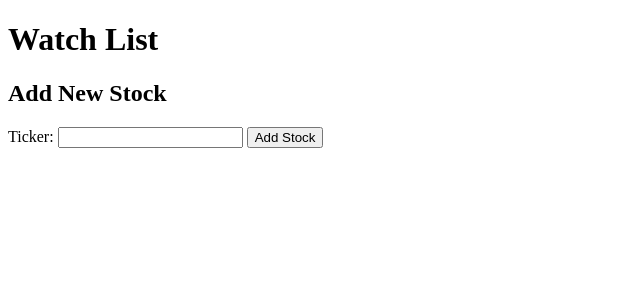
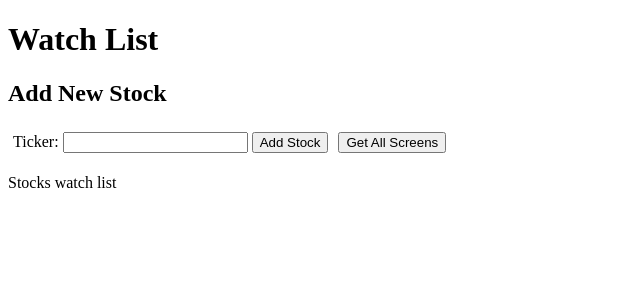
Before and after one commit to yuriyFsd/stockschecker, a Django app: page /bestperf/watchlist in a window 1280 px wide. Shown: the part 66-366 px from the top of the page, without its empty margins (0-640 px from the left). Run offline with Django 5.2, Linux system fonts and the light colour scheme; data comes from the database, SQL or seed files in the repository; tables that the repository leaves empty hold one stand-in row (values such as "Sample post").

Commit message:
get watch screens func

```diff
--- a/bestperf/models.py
+++ b/bestperf/models.py
@@ -46,7 +46,7 @@
         return f"{self.title}"
 
 class WatchCompanies(models.Model):
-    ticker = models.CharField(max_length=10)
+    ticker = models.CharField(max_length=10, unique=True)
     name = models.CharField(max_length=300, blank=True, null=True)
     price = models.CharField(max_length=10, blank=True, null=True)
     sector = models.ForeignKey(Sector, on_delete=models.CASCADE, related_name='watch_list', blank=True, null=True)
--- a/bestperf/templates/bestperformers/watchlist.html
+++ b/bestperf/templates/bestperformers/watchlist.html
@@ -1,13 +1,49 @@
 {% extends "bestperformers/layout.html" %}
+
 {% block body %}
     <h1>Watch List</h1>
 
     <h2>Add New Stock</h2>
 
+    <div style="display: flex;">
+        <div style="margin: 5px;">
             <form action="{% url 'add_new_stock' %}" method="post">
                 {% csrf_token %}
                 <label for="ticker">Ticker:</label>
                 <input type="text" id="ticker" name="ticker" required>
                 <button type="submit">Add Stock</button>
             </form>
+        </div>
+
+        <!-- <button hx-post="/api/submit" hx-trigger="click" hx-target="#response">Send Request</button>
+<div id="response"></div> -->
+
+        <div style="margin: 5px;">
+            <form action="{% url 'getwatchlistallscreens' %}" method="get">
+                {% csrf_token %}
+                <button type="submit">Get All Screens</button>
+            </form>
+        </div>
+        <div id="response"></div>
+    </div>
+
+
+    <p>Stocks watch list</p>
+    <ul>
+        {% for stock in watchlist %}
+            <li>
+                <b>{{ forloop.counter }}. of {{ watchlist|length }}</b>
+                <div style="display:inline-block; color:green; margin: 5px;"><u><b>&nbsp{{ stock.ticker }} : {{stock.stock_exchange.name}}</b></u></div>
+                <div style="display:inline-block;"><u>{{ stock.name }}</u></div>
+                <div style="display:inline-block; color: gray;">({{ stock.sector }})</div>
+                <div style="display:inline-block; color:darkcyan"><u>Price: {{ stock.price }}</u></div>
+                <div style="display:inline-block; color: blue;"> | {{ stock.timestamp }}</div>
+                 <div>
+                    <img src="/{{ stock.screens.fin_yahoo_screen_path }}" alt="{{ stock.ticker }}" style="height:600px;vertical-align:middle;">
+                    <img src="/{{ stock.screens.finchart_google_screen_path }}" alt="{{ stock.ticker }}" style="height:600px;vertical-align:middle;">
+                    <img src="/{{ stock.screens.fin_google_screen_path }}" alt="{{ stock.ticker }}" style="height:600px;vertical-align:middle;">
+                </div>
+            </li>
+        {% endfor %}
+    </ul>
 {% endblock %}
--- a/bestperf/urls.py
+++ b/bestperf/urls.py
@@ -5,4 +5,5 @@
     path('index', views.index, name='index'),
     path('addnewstock', views.addNewStock, name='add_new_stock'),
     path('watchlist', views.watchList, name='watchlist'),
+    path('getwatchlistallscreens', views.getWatchListAllScreens, name='getwatchlistallscreens'),
 ]
--- a/bestperf/views.py
+++ b/bestperf/views.py
@@ -6,7 +6,7 @@
 from .models import Bestperf
 import bestperf.services.stockDetails as stockDetails
 import bestperf.services.screener as screener
-from bestperf.models import WatchCompanies, Sector, Screens, StockExchange
+from bestperf.models import WatchCompanies, Sector, Screens, StockExchange, RelationToUser
 
 # Create your views here.
 
@@ -18,15 +18,35 @@
 
 def watchList(request):
     return render(request, "bestperformers/watchlist.html", {
+        'watchlist': WatchCompanies.objects.filter(relation_to_user__title='Watch'),
     })
 
 def addNewStock(request):
     if request.method == 'POST':
-        #get fundamentals
         ticker = request.POST['ticker']
         fundamentals = stockDetails.getStockFundaments(ticker)
-        print(1111111111111)
-        print(fundamentals)
+        if not fundamentals:
+            return
+        populateWatchlistDB(fundamentals, ticker)
+        return render(request, "bestperformers/watchlist.html") #HttpResponseRedirect(reverse('bestperformers/watchlist.html'))
+
+
+def getWatchListAllScreens(request):
+    print('getWatchListAllScreens !!!!!!!!!!!!!!')
+    stockDetails.updateWathListScreens()
+    return render(request, "bestperformers/watchlist.html")
+
+def populateWatchlistDB(fundamentals: dict, ticker: str):
+        """
+        Populate the database with a new stock, given its fundamentals.
+
+        Args:
+            fundamentals (dict): A dictionary containing the stock's name, sector, exchange, etc.
+            ticker (str): The stock's ticker symbol.
+
+        Returns:
+            None
+        """
         sector_obj, created = Sector.objects.update_or_create(
             name=fundamentals['sector'].strip(),
         )
@@ -40,50 +60,9 @@
             price = '',
             sector = sector_obj,
             stock_exchange = stockExchange,
+            relation_to_user = RelationToUser.objects.get(title='Watch'),
             defaults = {
                 'name': fundamentals['name'],
                 'timestamp': django.utils.timezone.now(),
             }
         )
-        #show to watch list
-        #make button "get all screens"
-
-        # ticker = str(request.POST['ticker'])
-        # print(ticker)
-        # driver = screener.initDriver()
-        # screensDir = './bestperf/static/screens'
-        # patch = screener.getYahooFinScreen(driver, ticker, screensDir)
-        # print(patch)
-        # screener.quitDriver(driver)
-        # return
-        # bestperf = Bestperf.objects.create(
-        #     ticker=ticker
-        # )
-        return render(request, "bestperformers/watchlist.html") #HttpResponseRedirect(reverse('bestperformers/watchlist.html'))
-
-
-# def populateDB(comp: dict, compTicker: str, screensDir: dict):
-#     sector_obj, created = Sector.objects.update_or_create(
-#         name=comp['sector'].strip(),
-#     )
-
-#     screens_obj, created = Screens.objects.update_or_create(
-#         fin_yahoo_screen_path=screensDir.get('yahoo', ''),
-#         fin_google_screen_path=screensDir.get('google_fin', ''),
-#         finchart_google_screen_path=screensDir.get('google_fin_chart', ''),
-#     )
-
-#     stockExchange, created = StockExchange.objects.update_or_create(
-#         name=comp['stock_exchange'].strip(),
-#     )
-
-#     bestperf, created = Bestperf.objects.update_or_create(
-#         ticker =  ticker,
-#         price = '',
-#         sector = sector_obj,
-#         stock_exchange = stockExchange,
-#         defaults = {
-#             'name': name,
-#             'timestamp': django.utils.timezone.now(),
-#         }
-#     )
```
Also changed, not shown: bestperf/services/screener.py (+4 -28 lines), bestperf/services/stockDetails.py (+34 -15 lines), bestperf/migrations/0011_alter_watchcompanies_ticker.py (added). Lines whose indentation alone changed are shown as unchanged.
